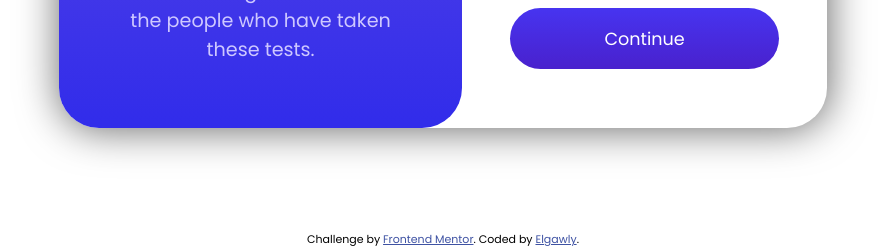
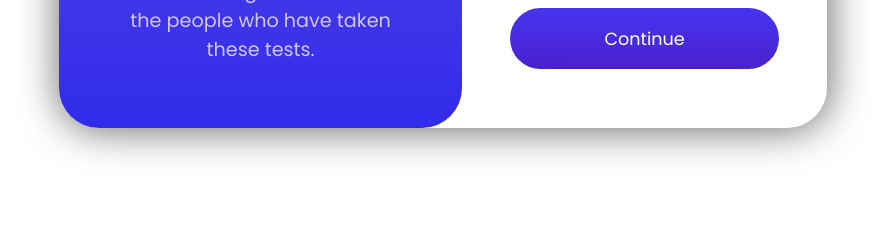
Before and after one commit to Elgawly1/results-landing, a plain HTML site: page index.html in a window 1280 px wide. Shown: the part 552-800 px from the top of the page, without its empty margins (197-1084 px from the left). Drawn offline with Linux system fonts and the light colour scheme.

Commit message:
Update index.html

```diff
--- a/index.html
+++ b/index.html
@@ -72,10 +72,5 @@
 
     </div>
   </div>
-
-  <div class="attribution">
-    Challenge by <a href="https://www.frontendmentor.io?ref=challenge" target="_blank">Frontend Mentor</a>.
-    Coded by <a href="#">Elgawly</a>.
-  </div>
 </body>
 </html>
```
